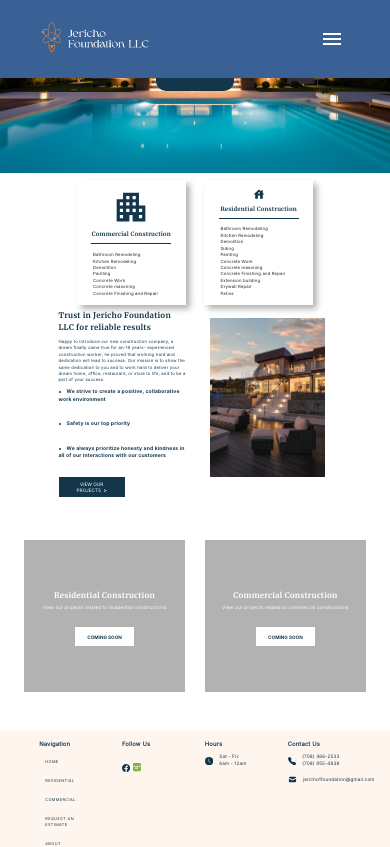
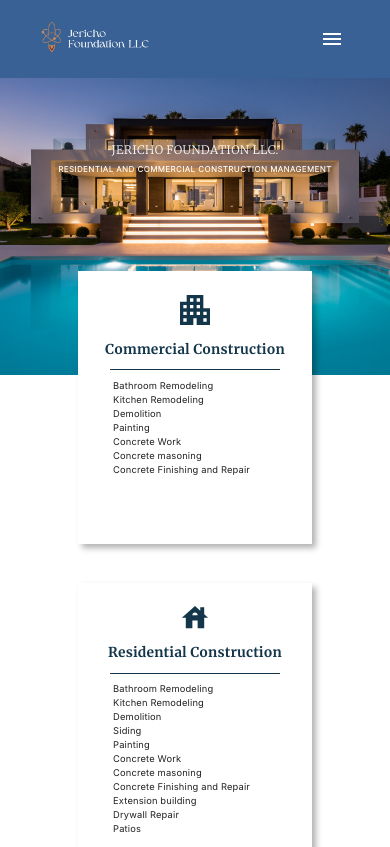
Before and after one commit to DavyHyun/construction-client, a React (Create React App) app: page / in a window 390 px wide. Shown: the top 847 px of the page. Built offline with nearby package versions, Linux system fonts and the light colour scheme.

Commit message:
Merge branch 'master' of https://github.com/DavyHyun/construction-client

```diff
--- a/src/Components/Card/index.module.scss
+++ b/src/Components/Card/index.module.scss
@@ -40,3 +40,45 @@
 .spacer {
     // height: 8%
 }
+
+@media (max-width: 900px) {
+    .wrapper {
+        display: flex;
+        flex-direction: column;
+        width: 60%;
+        height: 70vw;
+        background-color: white;
+        box-shadow: 4px 4px 6px rgba(0, 0, 0, 0.3);
+        align-items: center;
+        padding-bottom: 5vw;
+        padding-top: 5vw;
+        justify-content: start;
+        margin-bottom: 10%;
+
+        >h1 {
+            font-family: Merri-Bold;
+            color: #14364B;
+            font-size: 3.5vw;
+        }
+
+
+    }
+
+    .listItem {
+        font-family: Inter-Regular;
+        width: 100%;
+        font-size: 2.4vw;
+        list-style-type: none;
+    }
+
+    .line {
+        height: 1px;
+        width: 73%;
+        background-color: #14364B;
+        color: #14364B;
+    }
+
+    .spacer {
+        // height: 8%
+    }
+}
--- a/src/Components/Demo/index.module.scss
+++ b/src/Components/Demo/index.module.scss
@@ -36,3 +36,47 @@
     font-size: 1.2vw;
     margin-top: 7%;
 }
+
+@media (max-width: 900px) {
+   .wrapper {
+      width: 60%;
+       height: 70vw;
+       background-color: rgba(0, 0, 0, 0.3);
+       display: flex;
+       flex-direction: column;
+       align-items: center;
+       justify-content: center;
+       margin-bottom: 5%;
+
+       >h1 {
+          font-family: Merri-Bold;
+          font-size: 4vw;
+          color: white;
+          width: 80%
+       }
+
+       >p {
+          font-family: Inter-Regular;
+          font-size: 3vw;
+          color: white;
+          margin-top: -2%;
+          width: 80%;
+       }
+  }
+
+  .button {
+      background-color: white;
+      color: #14364B;
+      padding: 8px;
+      display: flex;
+      flex-direction: row;
+      justify-content: space-evenly;
+      width: 20vw;
+      font-family: Inter-Bold;
+      border: none;
+      height: 7vw;
+      align-items: center;
+      font-size: 2vw;
+      margin-top: 7%;
+  }
+}
--- a/src/Pages/Home/index.js
+++ b/src/Pages/Home/index.js
@@ -42,26 +42,83 @@ const residential = [
 
 const Home = () => {
   let navigate = useNavigate();
+  const [width, setWidth] = React.useState(window.innerWidth);
+
+  React.useEffect(() => {
+    /* Inside of a "useEffect" hook add an event listener that updates
+       the "width" state variable when the window size changes */
+    window.addEventListener("resize", () => setWidth(window.innerWidth));
+
+    /* passing an empty array as the dependencies of the effect will cause this
+       effect to only run when the component mounts, and not each time it updates.
+       We only want the listener to be added once */
+  }, []);
 
   const navToRequest = () => {
     navigate('/REQUEST AN ESTIMATE')
   }
 
+  const getSize = () => {
+    if (width > 900) {
+      return 50
+    } else {
+      return 40
+    }
+  }
+
+  const getStyle = () => {
+    if (width > 900) {
+      return {
+        backgroundImage: `url(${background})`,
+        backgroundRepeat: "no-repeat",
+        backgroundSize: "contain",
+        height: '90vw',
+        width: '100%',
+        marginTop: -150
+      };
+    } else {
+      // Default style for larger screen widths
+      return {
+        backgroundImage: `url(${background})`,
+        backgroundRepeat: "no-repeat",
+        backgroundSize: "cover",
+        backgroundPosition: "center",
+        height: '90vw',
+        width: '100%',
+        marginTop: -80,
+      };
+    }
+  };
+
   return (
     <div className={styles.wrapper}>
-      <div className={styles.imageWrapper} style={{ backgroundImage: `url(${background})`, backgroundRepeat: "no-repeat", backgroundSize: "contain", height: '90vw', width: '100%', marginTop: -150 }}>
+      <div className={styles.imageWrapper} style={getStyle()}>
         <p>JERICHO FOUNDATION LLC.</p>
         <h1>
           RESIDENTIAL AND COMMERCIAL CONSTRUCTION MANAGEMENT
         </h1>
-        <button onClick={navToRequest}>REQUEST FREE ESTIMATE {'->'}</button>
+        {
+          width > 900
+          ?
+          <button onClick={navToRequest}>REQUEST FREE ESTIMATE {'->'}</button>
+          :
+          null
+        }
         <div className={styles.cardWrapper}>
-          <Card icon={<MdApartment size={50} color='#14364B' />} title={'Commercial Construction'} text={services} bulletPoints={commercial} />
-          <Card icon={<MdHouse size={50} color='#14364B' />} title={'Residential Construction'} text={services} bulletPoints={residential} />
+          <Card icon={<MdApartment size={getSize()} color='#14364B' />} title={'Commercial Construction'} text={services} bulletPoints={commercial} />
+          <Card icon={<MdHouse size={getSize()} color='#14364B' />} title={'Residential Construction'} text={services} bulletPoints={residential} />
         </div>
       </div>
       {/* <text className={styles.middleText}>The fusion of professionals skilled in both construction and architectural fields.</text> */}
       <div className={styles.infoWrapper}>
+        {
+          width > 900 ?
+          null
+          :
+          <div className={styles.imageContainer}>
+            <img src={MiddleImage} width='90%' height="100%" />
+          </div>
+        }
         <div className={styles.info}>
           <h1>Trust in Jericho Foundation LLC for reliable results</h1>
           <p>Happy to introduce our new construction company, a dream finally came true for an-18 years- experienced construction worker, he proved that working hard and dedication will lead to success. Our mission is to show the same dedication to you and to work hard to deliver your dream home, office, restaurant, or store to life, and to be a part of your success.</p>
@@ -69,15 +126,20 @@ const Home = () => {
           <li>Safety is our top priority</li>
           <li>We always prioritize honesty and kindness in all of our interactions with our customers</li>
           <button className={styles.button}>
-            <Link to={'/ABOUT'} style={{ textDecoration: 'none', color: 'white', fontSize: '1.2vw', fontFamily: 'Inter-Regular', width: '100%', }}>
+            <Link to={'/ABOUT'} style={{ textDecoration: 'none', color: 'white', fontSize: '2.15vw', fontFamily: 'Inter-Regular', width: '100%', }}>
               VIEW OUR PROJECTS &nbsp;<b>{'>'}</b>
               {/* <MdNavigateNext size={20} color='#fff' /> */}
             </Link>
           </button>
         </div>
-        <div className={styles.imageContainer}>
-          <img src={MiddleImage} width='90%' height="100%" />
-        </div>
+        {
+          width > 900 ?
+          <div className={styles.imageContainer}>
+            <img src={MiddleImage} width='90%' height="100%" />
+          </div>
+          :
+          null
+        }
       </div>
       <div className={styles.demoWrapper}>
         <Demo title='Residential Construction' text='View our projects related to residential constructions' />
--- a/src/Pages/Home/index.module.scss
+++ b/src/Pages/Home/index.module.scss
@@ -33,12 +33,13 @@
         color: white;
         border: none;
         width: 20vw;
-        height: 10vh;
+        height: 7%;
         font-size: 1.2vw;
         font-family: Inter-Light;
         border-radius: 10px;
         font-weight: 600;
         margin-top: 1vh;
+
     }
 }
 
@@ -145,5 +146,157 @@
 
 
   @media (max-width: 900px) {
+    .wrapper {
+        align-items: center;
+        display: flex;
+        flex-direction: column;
+    }
 
+    .imageWrapper {
+        display: flex;
+        flex-direction: column;
+        justify-content: flex-start;
+        align-items: center;
+        background-size: auto;
+
+
+        > h1 {
+            margin-top: -1.5%;
+            letter-spacing: 0.07em;
+            font-family: Inter-Light;
+            font-size: 2vw;
+            color:white;
+            width: 100%
+        }
+
+        > p {
+            font-family: Merri-Light;
+            letter-spacing: 0.02em;
+            font-size: 3vw;
+            color:white;
+            width: 100%;
+            margin-top: 30%;
+        }
+
+        > button {
+            background-color: #14364B;
+            color: white;
+            border: none;
+            width: 20vw;
+            height: 20%;
+            font-size: 1.2vw;
+            font-family: Inter-Light;
+            border-radius: 10px;
+            font-weight: 600;
+            margin-top: 1vh;
+
+        }
+    }
+
+    .cardWrapper {
+        display: flex;
+        flex-direction: column;
+        align-items: center;
+        justify-content: space-evenly;
+        width: 100%;
+        margin-top: 23%;
+    }
+
+    .middleText {
+        font-family: Merri-Bold;
+        color: #14364B;
+        width: 80%;
+        font-size: 2.8vw;
+        margin-top: 5%;
+        margin-bottom: 5%;
+    }
+
+    .infoWrapper {
+        display: flex;
+        flex-direction: column;
+        width: 90%;
+        justify-content: space-between;
+        align-items: center;
+        margin-bottom: 10%;
+        padding-left: 10%;
+        padding-right: 10%;
+        margin-top: 140%;
+    }
+
+    .info {
+        width: 100%;
+        align-items: center;
+        display: flex;
+        flex-direction: column;
+        margin-top: 10%;
+
+        >h1 {
+            font-family: Merri-Bold;
+            color: #14364B;
+            font-size: 4vw;
+            text-align: left;
+            width: 88%
+        }
+
+        >p {
+            font-family: Inter-Regular;
+            color: #14364B;
+            font-size: 3vw;
+            text-align: left;
+            width: 100%
+        }
+
+        > li {
+            font-family: Inter-Bold;
+            color: #14364B;
+            font-size: 3vw;
+            text-align: left;
+            width: 100%;
+            margin-bottom: 2vh;
+        }
+    }
+
+    .imageContainer {
+        width: 100%;
+        height: 100%
+    }
+
+    .button {
+        background-color: #14364B;
+        color: white;
+        padding: 10px;
+        display: flex;
+        flex-direction: row;
+        justify-content: space-evenly;
+        width: 50%;
+        font-family: Inter-Light;
+        border: none;
+        height: 15vw;
+        align-items: center;
+        font-size: 5vw;
+        margin-top: 7%;
+    }
+
+    .demoWrapper {
+        display: flex;
+        flex-direction: column;
+        width: 100%;
+        justify-content: space-evenly;
+        align-items: center;
+        margin-bottom: 10%;
+        margin-top: 1%;
+    }
+
+    .vertical-fade-in-section {
+        opacity: 0;
+        transform: translateY(15vh);
+        visibility: hidden;
+        transition: opacity 2.6s ease-out, transform 2.2s ease-out;
+        will-change: opacity, visibility;
+      }
+      .vertical-fade-in-section.is-visible {
+        opacity: 1;
+        transform: none;
+        visibility: visible;
+      }
   }
```
